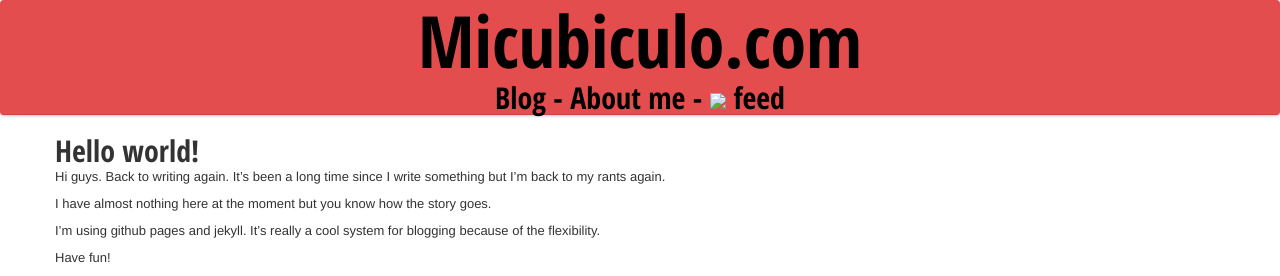
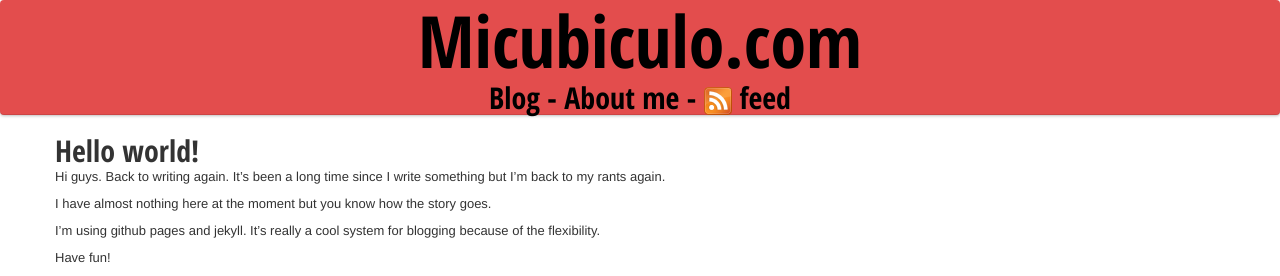
Before and after one commit to rafadc/rafadc.github.com, a Jekyll site: the page built from _posts/2012-05-18-Hello-World.md, in a window 1280 px wide. Shown: the top 276 px of the page. Built offline with Jekyll 4.4.1, drawn with Linux system fonts in a browser that asks for light colours; comment, search, counter and statistics services are not loaded.

Commit message:
Fixed image location
It was not shown in case we were in a page different then root

```diff
--- a/_layouts/default.html
+++ b/_layouts/default.html
@@ -13,7 +13,7 @@
         <h2>
           <a href="/">Blog</a> -
           <a href="/aboutme.html">About me</a> -
-          <a href="/feed"><img src="images/feed-icon-28x28.png" />&nbsp;feed</a></h2>
+          <a href="/feed"><img src="/images/feed-icon-28x28.png" />&nbsp;feed</a></h2>
       </div>
     </div>
   </div>
```
